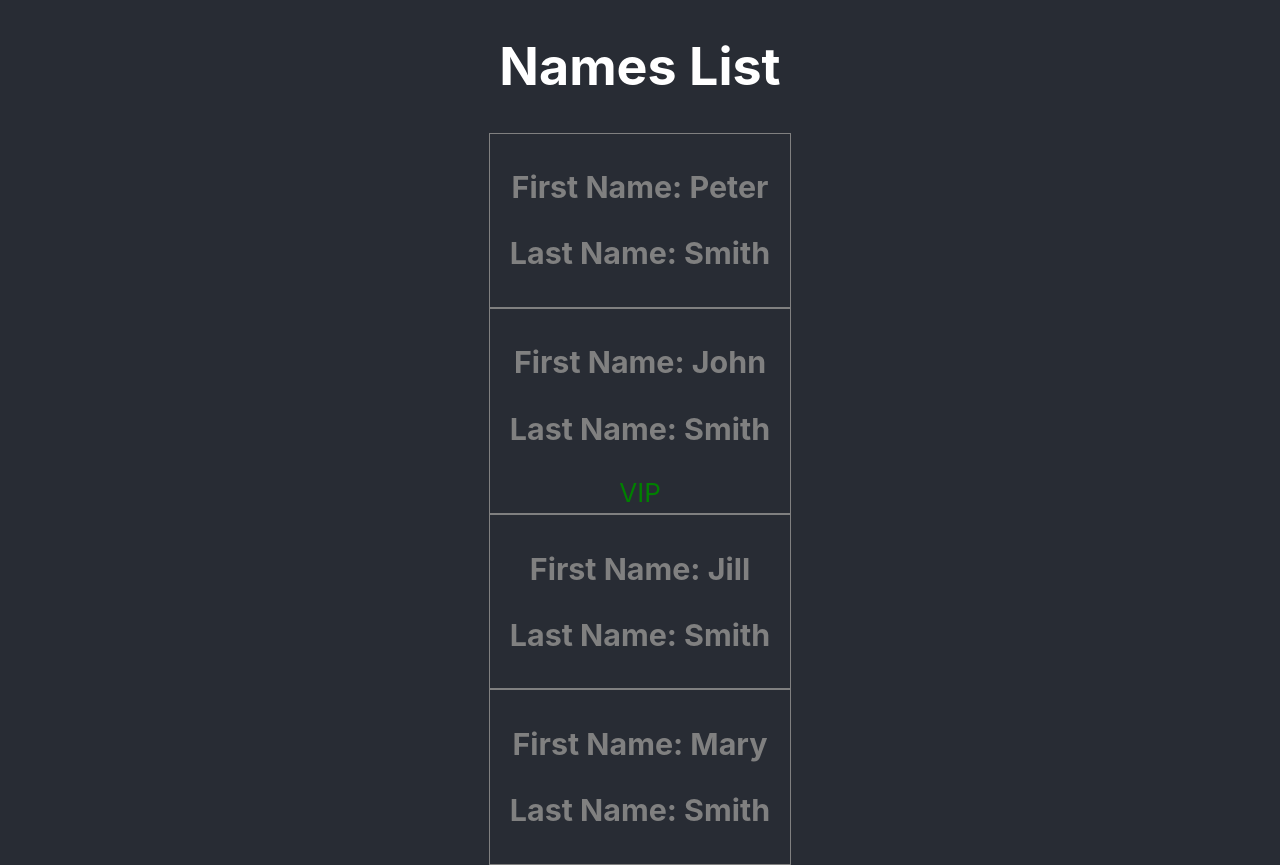
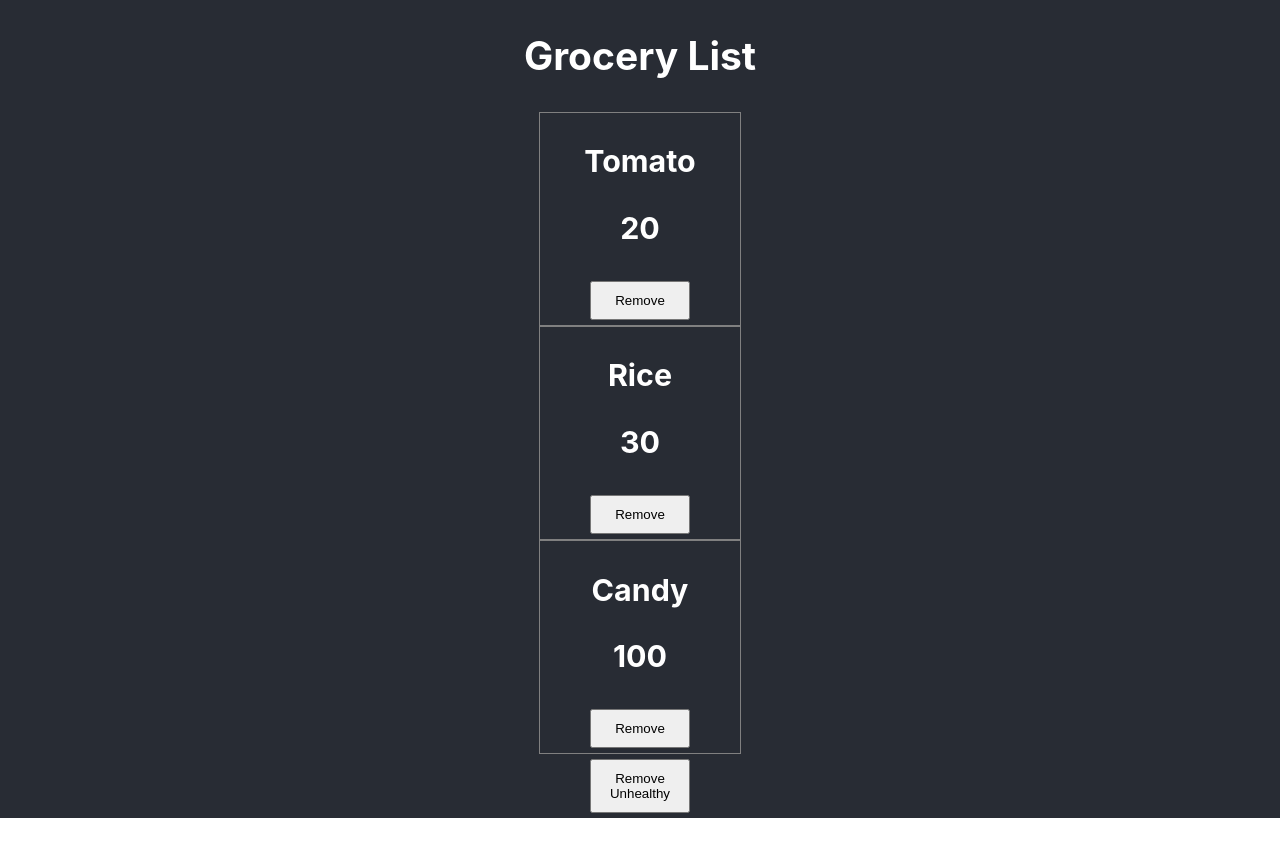
Before and after one commit to jaykudo/react-frontend-samples, a React (Create React App) app in the folder training-app/: page / in a window 1280 px wide. After the commit the page ends 818 px from the top, so only its background shows below. Built offline with nearby package versions, Linux system fonts and the light colour scheme.

Commit message:
Updated to include Events

```diff
--- a/training-app/src/App.js
+++ b/training-app/src/App.js
@@ -1,4 +1,5 @@
 // // -- Name Tag Non-Hooks App --
+// import React from 'react'
 // import "./App.scss";
 // import NameTag from './components/nameTag';
 
@@ -55,37 +56,37 @@
 //   );
 // }
 
-// -- Name Tag Hooks App --
-import React, {useState} from 'react'
-import "./App.scss";
-import NameTag from './components/nameTag';
+// // -- Name Tag Hooks App --
+// import React, {useState} from 'react'
+// import "./App.scss";
+// import NameTag from './components/nameTag';
 
-const initialNames = [
-  {firstName:"Peter", lastName:"Smith"},
-  {firstName:"John", lastName:"Smith"},
-  {firstName:"Jill", lastName:"Smith"},
-  {firstName:"Mary", lastName:"Smith"}
-]
+// const initialNames = [
+//   {firstName:"Peter", lastName:"Smith"},
+//   {firstName:"John", lastName:"Smith"},
+//   {firstName:"Jill", lastName:"Smith"},
+//   {firstName:"Mary", lastName:"Smith"}
+// ]
 
-function App() {
-  const [names, setNames] = useState(initialNames);
-  return (
-    <div className="App">
-      <header className="App-header">
-        <h1 className="name, title">Names List</h1>
-        {
-          names.map( (v,i) => {
-            return <NameTag key={`${i}${v.firstName}${v.lastName}`} firstName={v.firstName} lastName={v.lastName}></NameTag>
-          })
-        }
+// function App() {
+//   const [names, setNames] = useState(initialNames);
+//   return (
+//     <div className="App">
+//       <header className="App-header">
+//         <h1 className="name, title">Names List</h1>
+//         {
+//           names.map( (v,i) => {
+//             return <NameTag key={`${i}${v.firstName}${v.lastName}`} firstName={v.firstName} lastName={v.lastName}></NameTag>
+//           })
+//         }
 
-        {/* <NameTag firstName={names[0].firstName} lastName={names[0].lastName}></NameTag>
-        <NameTag firstName={names[1].firstName} lastName={names[1].lastName}></NameTag>
-        <NameTag firstName={names[2].firstName} lastName={names[2].lastName}></NameTag> */}
-      </header>
-    </div>
-  );
-}
+//         {/* <NameTag firstName={names[0].firstName} lastName={names[0].lastName}></NameTag>
+//         <NameTag firstName={names[1].firstName} lastName={names[1].lastName}></NameTag>
+//         <NameTag firstName={names[2].firstName} lastName={names[2].lastName}></NameTag> */}
+//       </header>
+//     </div>
+//   );
+// }
 
 // // -- Age Hook App --
 // import React, {useState} from 'react'
@@ -112,4 +113,68 @@ function App() {
 //   );
 // }
 
+// -- Grocery List App --
+import React, { useState } from "react";
+import "./App.scss";
+import Item from "./components/item";
+
+const initList = [
+  { name: "Tomato", calories: 20 },
+  { name: "Rice", calories: 30 },
+  { name: "Candy", calories: 100 },
+];
+
+function App() {
+  const [list, setList] = useState(initList);
+  const [editable, setEditable] = useState(false);
+
+  function removeUnhealthyHandle() {
+    const filteredList = list.filter((v) => v.calories < 50);
+    setList(filteredList);
+  }
+
+  function removeItemHandle(e) {
+    const filteredList = list.filter((v) => v.name !== e.target.name);
+    setList(filteredList);
+  }
+
+  function makeEditableHandle() {
+    setEditable(true);
+  }
+
+  function keyPressHandle(e, i) {
+    if(e.key === "Enter") {
+      setEditable(!editable);
+
+      const copyList = [...list]
+      copyList[i].name = e.target.value;
+    }
+  }
+
+  return (
+    <div className="App">
+      <header className="App-header">
+        <h2>Grocery List</h2>
+        {list.map((v, k) => {
+          return (
+            <Item
+              key={`${k}${v.name}${v.calories}`}
+              item={v}
+              editable={editable}
+              onClick={removeItemHandle}
+              onDoubleClick={makeEditableHandle}
+              onKeyPress={keyPressHandle}
+              index={k}
+            ></Item>
+          );
+        })}
+
+        <button className="remove-button" onClick={removeUnhealthyHandle}>
+          Remove Unhealthy
+        </button>
+      </header>
+    </div>
+  );
+}
+
 export default App;
--- a/training-app/src/App.scss
+++ b/training-app/src/App.scss
@@ -52,3 +52,11 @@ $color: #282c34;
   border-color: "yellow";
   border-style: "dotted";
 }
+
+.remove-button {
+  width: 100px;
+  padding-top: 10px;
+  padding-bottom: 10px;
+  margin-top: 5px;
+  margin-bottom: 5px;
+}
--- /dev/null
+++ b/training-app/src/components/item.css
@@ -0,0 +1,4 @@
+.item-style {
+    border: 1px solid gray;
+    width: 200px;
+}
--- /dev/null
+++ b/training-app/src/components/item.js
@@ -0,0 +1,28 @@
+import React from "react";
+import "./item.css";
+
+function item(props) {
+  return (
+    <div className="item-style">
+      {props.editable ? (
+        <input
+          type="text"
+          defaultValue={props.item.name}
+          onKeyPress={(e) => props.onKeyPress(e, props.index)}
+        />
+      ) : (
+        <h3 onDoubleClick={props.onDoubleClick}>{props.item.name}</h3>
+      )}
+      <h3>{props.item.calories}</h3>
+      <button
+        name={props.item.name}
+        className="remove-button"
+        onClick={props.onClick}
+      >
+        Remove
+      </button>
+    </div>
+  );
+}
+
+export default item;
```
